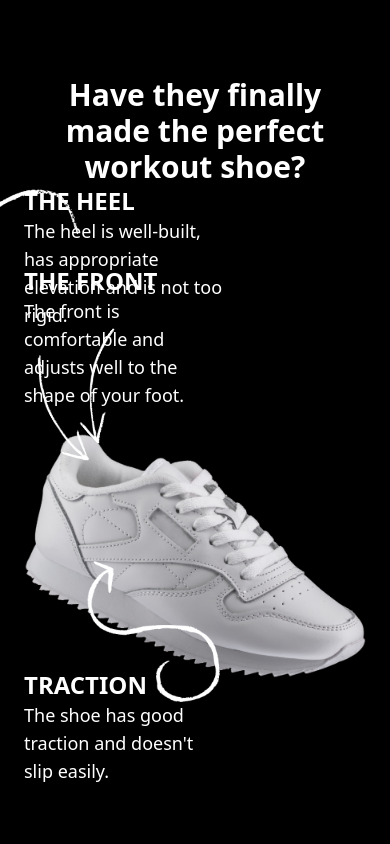
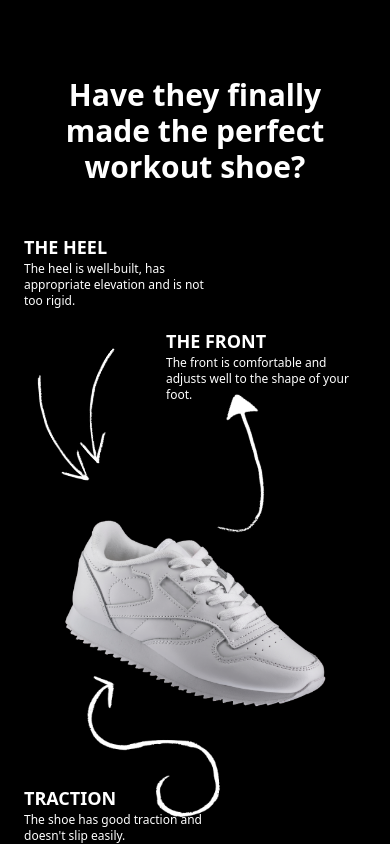
Before and after one commit to kapilsarkar/TAILWIND-CSS, a plain HTML site: page SHOE COMPANY/index.html in a window 390 px wide. Shown: the part 686-1530 px from the top of the page. Before the commit the page ends 1471 px from the top, so only its background shows below. Drawn offline with Linux system fonts and the light colour scheme.

Commit message:
anothersectioncompleted

```diff
--- a/SHOE COMPANY/index.html
+++ b/SHOE COMPANY/index.html
@@ -8,7 +8,7 @@
   </head>
   <body class="bg-black text-white">
     <!-- Header section starts -->
-    <header class="px-6 md:px-12 flex items-center justify-between fixed w-full max-w-[1440px] left-[50%] -translate-x-[50%]">
+    <header class="px-6 md:px-12 flex items-center justify-between fixed w-full max-w-[1440px] left-[50%] -translate-x-[50%] bg-black/70 backdrop-blur-sm">
       <a href="#">
         <img class="w-24 md:w-32" src="./images/logo.png" alt="logo" />
         <p class="text-xs -mt-6 md:text-sm md:-mt-8">THE SHOE COMPANY</p>
@@ -39,29 +39,35 @@
     </section>
      <!-- Hero section ends -->
 
-      <!-- Hero how-it-works starts -->
+      <!--  How-it-works section starts -->
       <section id="how-it-works" class="px-6 md:px-12 max-w-[1440px] mx-auto pt-20">
-         <h2 class="text-center text-3xl font-bold max-w-md mx-auto pt-12">Have they finally made the perfect workout shoe?</h2>
+         <h2 class="text-center text-3xl font-bold max-w-md mx-auto pt-12 mb-12">Have they finally made the perfect workout shoe?</h2>
          <div class="max-w-xl mx-auto pt-60 xl:pt-12 relative">
-           <img class="w-full max-w-2xl rotate-5 xl:rotate-0" src="./images/how-it-works.png" alt="img">
+           <img class="w-full max-w-2xl rotate-5 p-10 media440:p-0 xl:rotate-0" src="./images/how-it-works.png" alt="img">
            <div class="max-w-[200px] xl:max-w-xs absolute top-0 xl:-translate-x-full">
-             <h3 class="text-2xl font-bold">THE HEEL</h3>
-             <p class="text-lg">The heel is well-built, has appropriate elevation and is not too rigid.</p>
-             <img class="xl:ml-auto rotate-45 xl:rotate-0 w-32" src="./images/arrow-1.png" alt="img">
+             <h3 class="text-lg media560:text-2xl font-bold">THE HEEL</h3>
+             <p class="text-xs media560:text-lg">The heel is well-built, has appropriate elevation and is not too rigid.</p>
+             <img class="xl:ml-auto rotate-45 xl:rotate-0 w-32 translate-y-10" src="./images/arrow-1.png" alt="img">
            </div>
-           <div class=" max-w-[200px] xl:max-w-xs absolute top-0 xl:-right-60 ">
-            <img class="-ml-32" src="./images/arrow-2.png" alt="img">
-            <h3 class="text-2xl font-bold -mt-20">THE FRONT</h3>
-            <p class="text-lg">The front is comfortable and adjusts well to the shape of your foot.</p>
+           <div class=" max-w-[200px] xl:max-w-xs absolute top-16 media560:top-0 right-0 xl:-right-60 ">
+            <img class="w-32 media560:w-auto xl:-ml-32 translate-y-full media560:translate-y-60 rotate-[120deg] xl:translate-y-0 xl:rotate-0" src="./images/arrow-2.png" alt="img">
+            <h3 class="text-lg media560:text-2xl font-bold -mt-20">THE FRONT</h3>
+            <p class="text-xs media560:text-lg">The front is comfortable and adjusts well to the shape of your foot.</p>
 
           </div>
           <div class=" max-w-[200px] xl:max-w-xs absolute -bottom-16">
             <img class="ml-auto -mb-10 max-w-[150px]" src="./images/arrow-3.png" alt="img">
-            <h3 class="text-2xl font-bold">TRACTION</h3>
-            <p class="text-lg">The shoe has good traction and doesn't slip easily.</p>
+            <h3 class="text-lg media560:text-2xl font-bold">TRACTION</h3>
+            <p class="text-xs media560:text-lg">The shoe has good traction and doesn't slip easily.</p>
 
           </div>
          </div>
       </section>
+      <!--  How-it-works section ends -->
+       <!--  About us section starts -->
+       <section id="about" class="px-6 md:px-12 max-w-[1440px] mx-auto">
+
+
+       </section>
   </body>
 </html>
--- a/SHOE COMPANY/tailwind.config.js
+++ b/SHOE COMPANY/tailwind.config.js
@@ -2,7 +2,12 @@
 module.exports = {
   content: ["./index.html"],
   theme: {
-    extend: {},
+    extend: {
+      screens:{
+        'media440': '440px',
+       'media560' : '560px'
+      },
+    },
   },
   plugins: [],
 }
```
Also changed, not shown: SHOE COMPANY/dist/output.css.
